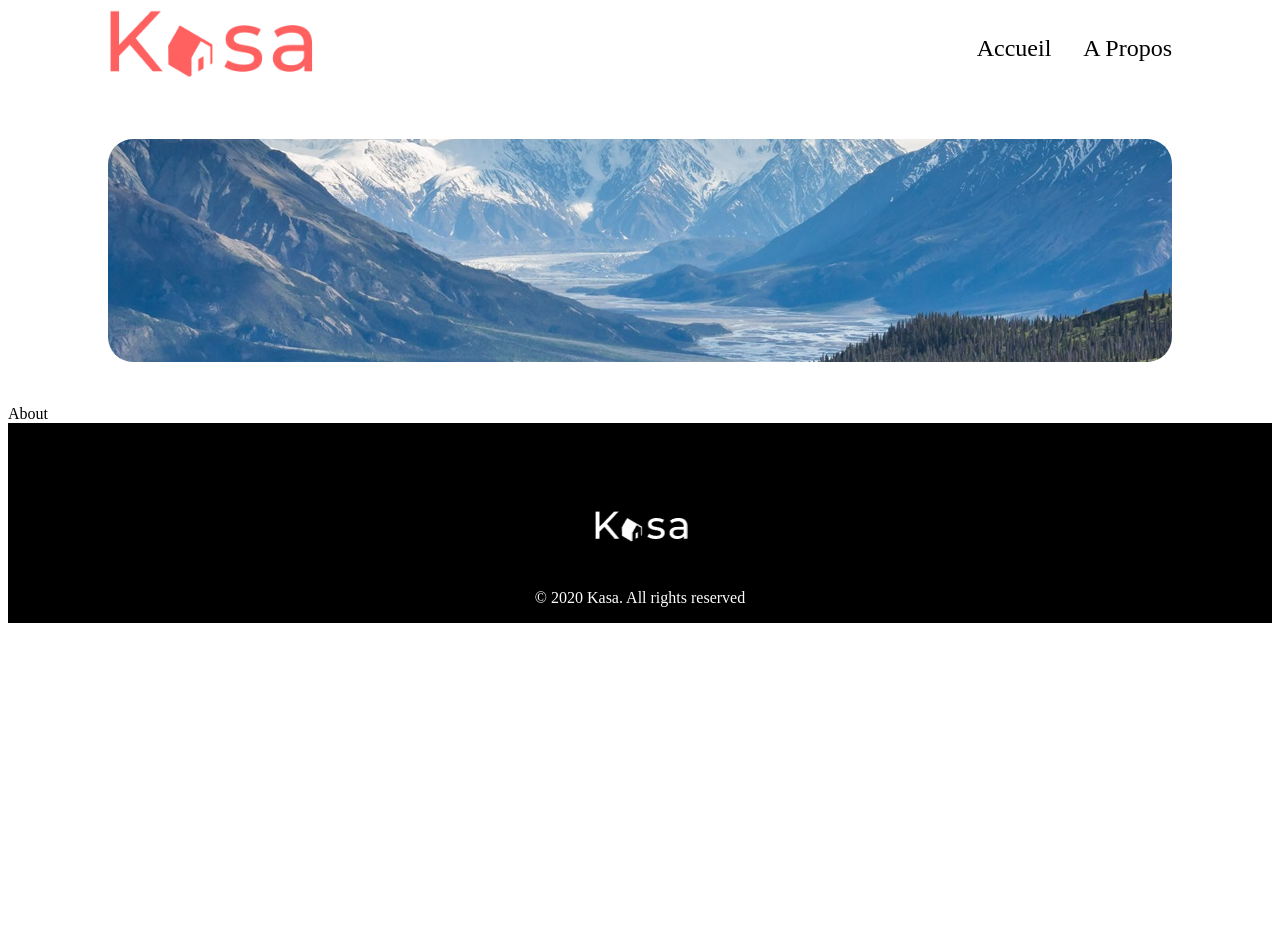
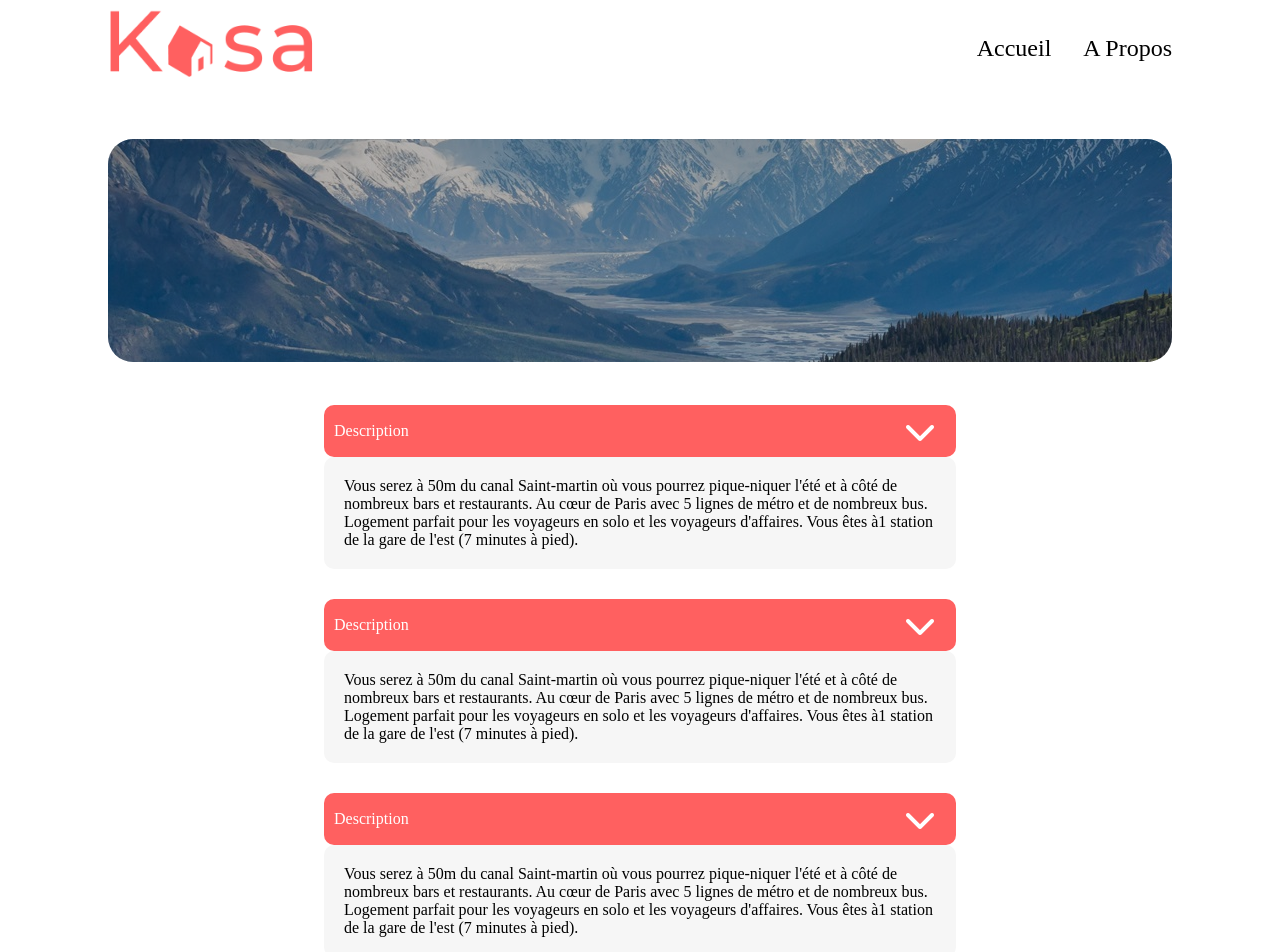
Before and after one commit to fenzo-web/Projet5-Kasa, a React (Vite) app: page /about in a window 1280 px wide. Shown: the top 952 px of the page. Before the commit the page ends 800 px from the top, so only its background shows below. Built offline with nearby package versions, Linux system fonts and the light colour scheme.

Commit message:
About page, correction naming & css

```diff
--- a/src/components/Banner/Banner.scss
+++ b/src/components/Banner/Banner.scss
@@ -5,15 +5,13 @@
   max-width: 100vw;
   padding-inline: 2rem;
   &-home {
-    background: url(/src/assets/images/BackgroundBanner1.jpg) no-repeat center; // check css
+    background: url(/src/assets/images/BackgroundBanner1.jpg) no-repeat center;
   }
   &-about {
     background: url(/src/assets/images/BackgroundBanner2.jpg) no-repeat center;
   }
   display: flex;
-  // width: 1240px;
   height: 223px;
-  // mix-blend-mode: darken;
   border-radius: 25px;
   align-items: center;
   justify-content: center;
@@ -21,9 +19,21 @@
   background-size: cover;
   background-position: center;
   margin-bottom: 43px;
+  &::before {
+    content: "";
+    position: absolute;
+    top: 0;
+    left: 0;
+    right: 0;
+    bottom: 0;
+    background: rgba(0, 0, 0, 0.3);
+    border-radius: 25px;
+    z-index: 1;
+  }
   .banner-text-container {
     display: flex;
     width: auto;
+    z-index: 2;
     .banner-text {
       display: flex;
       font-size: 48px;
@@ -33,11 +43,3 @@
     }
   }
 }
-
-.banner-container::before {
-  position: absolute;
-  border-radius: 25px;
-  content: "";
-  inset: 0;
-  opacity: 0.5;
-}
--- a/src/components/LocationDescription/LocationDescription.jsx
+++ b/src/components/DescriptionPanel/DescriptionPanel.jsx
@@ -1,12 +1,12 @@
 import React from "react";
-import "./LocationDescription.scss";
+import "./DescriptionPanel.scss";
 
-export default function LocationDescription() {
+export default function DescriptionPanel() {
   return (
     <div className="location__description">
       <p className="description__title">
         <span>Description</span>
-        <i class="fa-solid fa-chevron-down"></i>
+        <i className="fa-solid fa-chevron-down"></i>
       </p>
       <p className="description__content">
         Vous serez à 50m du canal Saint-martin où vous pourrez pique-niquer
--- a/src/components/LocationDescription/LocationDescription.scss
+++ b/src/components/DescriptionPanel/DescriptionPanel.scss
@@ -2,6 +2,7 @@
 
 .location__description {
   width: 50%;
+  margin-bottom: 30px;
   p {
     margin-block: 0;
   }
--- a/src/components/LocationCards/LocationCards.scss
+++ b/src/components/LocationCards/LocationCards.scss
@@ -1,25 +1,39 @@
 @use "../../SCSS/variable.scss" as *;
 
 .Location__Cards {
-  //background-image: linear-gradient(to top, $color-secondary, $color-primary);
+  position: relative;
+  overflow: hidden;
   width: 340px;
-  //height: 340px;
   border-radius: 10px;
-  //flex-basis: 30%; si je veux QUE 3 sur une ligne
-  //display: grid;
   align-items: end;
   background-size: cover;
+  &::before {
+    content: "";
+    position: absolute;
+    top: 0;
+    left: 0;
+    right: 0;
+    bottom: 0;
+    background: rgba(0, 0, 0, 0.3);
+    border-radius: 25px;
+    z-index: 1;
+  }
   img {
     width: 100%;
     height: 100%;
     object-fit: cover;
     border-radius: 25px;
   }
-  & &__Title {
+  &__Title {
+    position: absolute;
+    bottom: 5px;
     font-size: 18px;
+    font-weight: bold;
+    border-radius: 5px;
     width: 50%;
     margin-left: 20px;
     color: $color-black;
+    z-index: 2;
   }
 }
 
--- a/src/pages/About/About.jsx
+++ b/src/pages/About/About.jsx
@@ -1,11 +1,18 @@
 import React from "react";
 import Banner from "./../../components/Banner/Banner";
+import DescriptionPanel from "../../components/DescriptionPanel/DescriptionPanel";
+import "./About.scss";
 
 function About() {
   return (
     <div>
       <Banner context="about" />
-      About
+      <div className="about__main">
+        <DescriptionPanel />
+        <DescriptionPanel />
+        <DescriptionPanel />
+        <DescriptionPanel />
+      </div>
     </div>
   );
 }
--- /dev/null
+++ b/src/pages/About/About.scss
@@ -0,0 +1,9 @@
+@use "../../SCSS/variable.scss" as *;
+
+.about__main {
+  display: flex;
+  flex-direction: column;
+  justify-content: center;
+  align-items: center;
+  min-width: 100vh;
+}
--- a/src/pages/LocationSheet/LocationSheet.jsx
+++ b/src/pages/LocationSheet/LocationSheet.jsx
@@ -1,6 +1,6 @@
 import React, { useEffect, useState } from "react";
 import { useParams } from "react-router-dom";
-import LocationDescription from "../../components/LocationDescription/LocationDescription.jsx";
+import DescriptionPanel from "../../components/DescriptionPanel/DescriptionPanel.jsx";
 import { fetchLocation } from "../../utils/fetchdata.js";
 import "./LocationSheet.scss";
 
@@ -84,8 +84,8 @@ function LocationSheet() {
         </div>
       </div>
       <div className="location__description__area">
-        <LocationDescription />
-        <LocationDescription />
+        <DescriptionPanel />
+        <DescriptionPanel />
       </div>
     </div>
   );
```
